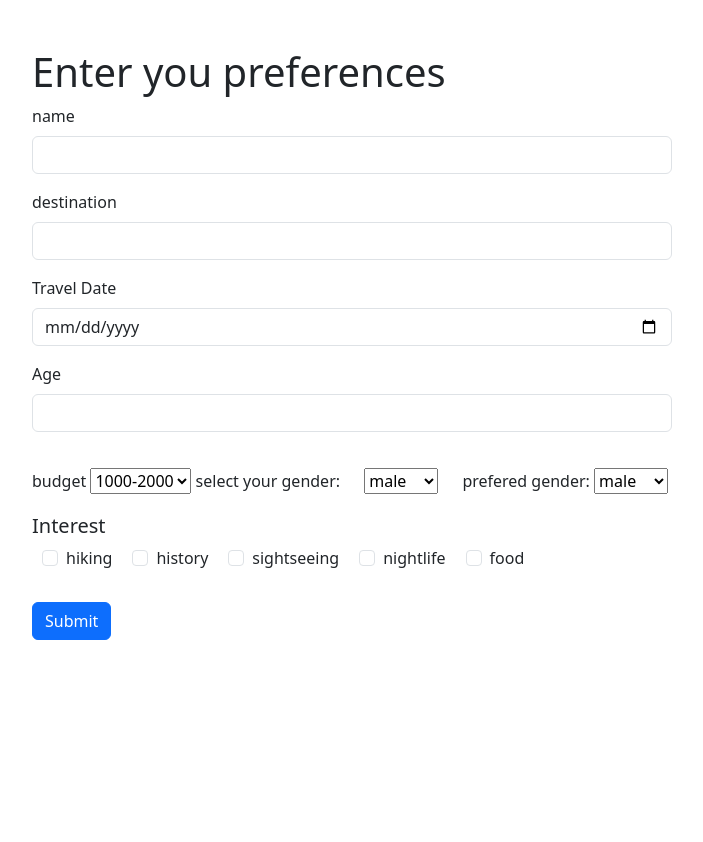
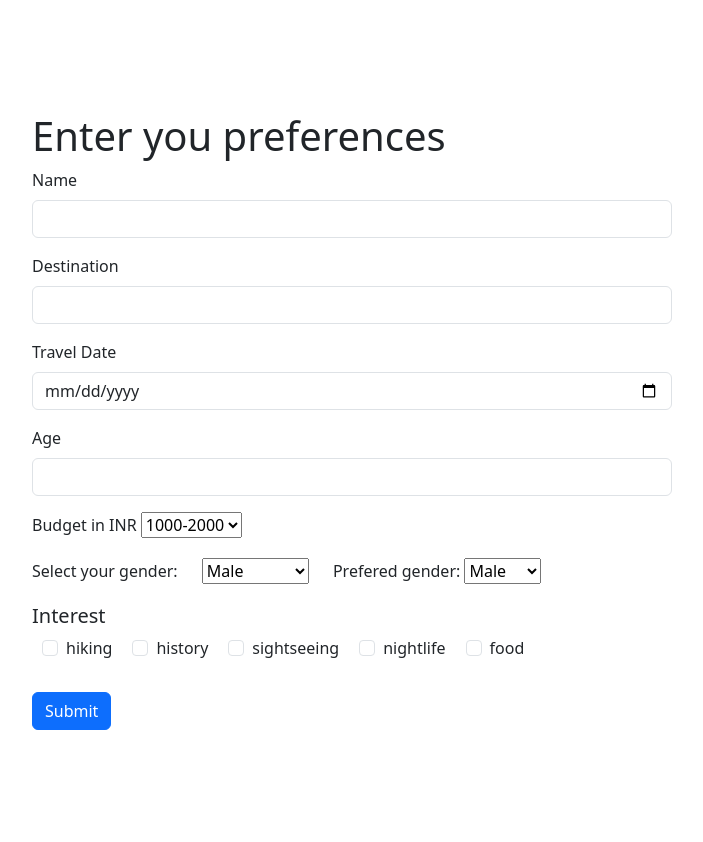
Before and after one commit to ninadnaik10/LoremIpsum_Clash-Of-Codes, a Python web app: template templates/preference.html in a window 1280 px wide. Shown: the whole page, without its empty margins (288-991 px from the left). Before the commit the page ends 640 px from the top, so only its background shows below. Run offline with Jinja, Linux system fonts and the light colour scheme; the template is opened without the code that fills it, so the values that code supplies are empty.

Commit message:
update pref form

```diff
--- a/assets/css/prefstyle.css
+++ /dev/null
@@ -1,24 +0,0 @@
-.form{
-    display: flex;
-    justify-content: center;
-    width: 60vw;
-    align-items: center;
-}
-.form1{
-    width: 50vw;
-    height: 80vh;
-}
-.main{
-    width: 50vw;
-}
-.container{
-    display: flex;
-    justify-content: center;
-    margin-top: 3rem;
-}
-#gender{
-    margin: 20px;
-}
-.form-check{
-    margin: 0px 10px;
-}
--- /dev/null
+++ b/static/prefstyle.css
@@ -0,0 +1,35 @@
+body{
+    background-size: cover;
+}
+
+.form{
+    display: flex;
+    justify-content: center;
+    width: 60vw;
+    align-items: center;
+}
+.form1{
+    width: 50vw;
+    height: 80vh;
+}
+.main{
+    width: 50vw;
+}
+.container{
+    display: flex;
+    justify-content: center;
+    margin-top: 3rem;
+}
+#gender{
+    margin: 20px;
+}
+.form-check{
+    margin: 0px 10px;
+}
+
+.form-container{
+    background-color: rgba(255, 255, 255, 0.7);
+    padding: 2em;
+    border-radius: 15px;
+    margin: 80px auto;
+}
--- a/templates/preference.html
+++ b/templates/preference.html
@@ -5,18 +5,18 @@
     <meta http-equiv="X-UA-Compatible" content="IE=edge">
     <meta name="viewport" content="width=device-width, initial-scale=1.0">
     <title>Document</title>
-    <link rel="stylesheet" href="static/prefstyle.css">
+    <link rel="stylesheet" href="../static/prefstyle.css">
     <link href="https://cdn.jsdelivr.net/npm/bootstrap@5.3.0-alpha1/dist/css/bootstrap.min.css" rel="stylesheet" integrity="sha384-GLhlTQ8iRABdZLl6O3oVMWSktQOp6b7In1Zl3/Jr59b6EGGoI1aFkw7cmDA6j6gD" crossorigin="anonymous">
 </head>
-<body>
-    <div class="container">
+<body style="background-color: ;">
+    <div class="container form-container">
         <div class="main">
             <div class="text">
                 <h1>Enter you preferences</h1>
              </div>
              <form action="/pref" method="post">
                 <div class="mb-3">
-                    <label for="name" class="form-label">name</label>
+                    <label for="name" class="form-label">Name</label>
                     <input type="text" class="form-control" id="name" name="name" >
                   </div>
                  <!-- <div class="mb-3">
@@ -24,7 +24,7 @@
                    <input type="text" class="form-control" id="source" name="source" >
                  </div> -->
                  <div class="mb-3">
-                   <label for="destination" class="form-label">destination</label>
+                   <label for="destination" class="form-label">Destination</label>
                    <input type="text" class="form-control" id="destination" name="destination" >
                  </div>
                  <div class="mb-3">
@@ -35,24 +35,25 @@
                     <label for="age" class="form-label">Age</label>
                     <input type="number" class="form-control" id="age" name="age">
                   </div>
-                  <label for="budget">budget</label>
+                  <label for="budget">Budget in INR</label>
 
                   <select name="budget" id="budget">
                     <option value="a" name="a" id="a">1000-2000</option>
                     <option value="b" name="b" id="b">2000-3000</option>
                     <option value="c"name="c" id="c">3000-5000</option>
-                  </select>
-                  <label for="gender">select your gender:</label>
+                  </select><br>
+                  <label for="gender">Select your gender:</label>
 
                   <select name="gender" id="gender">
-                    <option value="male" name="male" id="male">male</option>
-                    <option value="female" name="female" id="female">female</option>
+                    <option value="male" name="male" id="male">Male</option>
+                    <option value="female" name="female" id="female">Female</option>
+                    <option value="female" name="female" id="female">Non-binary</option>
                   </select>
-                  <label for="prefgender">prefered gender:</label>
+                  <label for="prefgender">Prefered gender:</label>
 
                   <select name="prefgender" id="prefgender">
-                    <option value="prefmale" name="prefmale" id="prefmale">male</option>
-                    <option value="preffemale" name="preffemale" id="preffemale">female</option>
+                    <option value="prefmale" name="prefmale" id="prefmale">Male</option>
+                    <option value="preffemale" name="preffemale" id="preffemale">Female</option>
                     <option value="any" name="any" id="any">Any</option>
                   </select>
                   <h5>Interest</h5>
```
Also changed, not shown: static/dashboardstyle.css (renamed from assets/css/dashboardstyle.css, +8 -2 lines), static/style.css (renamed from assets/css/style.css, +4 -4 lines), templates/dashboard.html (+15 -31 lines), templates/index.html (+11 -11 lines), static/1.jpg (renamed from assets/images/1.jpg), static/12.jpg (renamed from assets/images/12.jpg), static/2.jpg (renamed from assets/images/2.jpg), static/3d-plastic-people-boy-with-map-going-on-a-hike.png (renamed from assets/images/3d-plastic-people-boy-with-map-going-on-a-hike.png), static/chat.png (renamed from assets/images/chat.png), static/gradient.png (added), static/img4.webp (renamed from assets/images/img4.webp), static/script.js (renamed from assets/js/script.js), static/vivid-traveler-walking-in-the-woods.png (renamed from assets/images/vivid-traveler-walking-in-the-woods.png).
